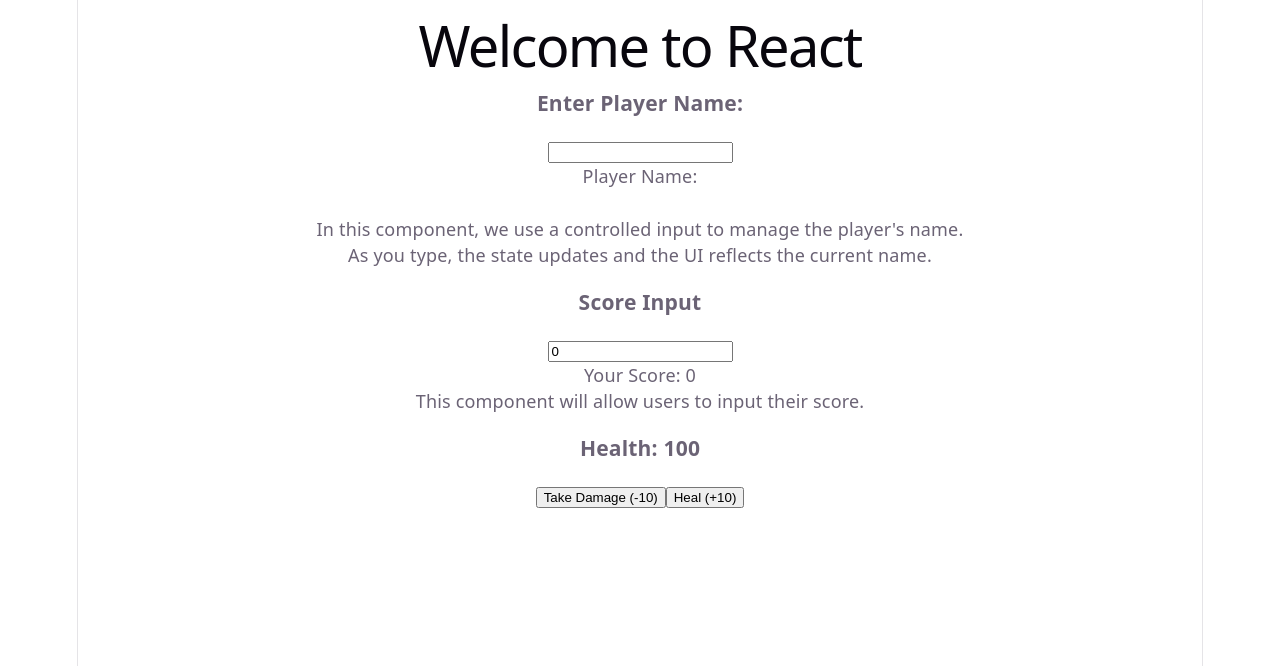
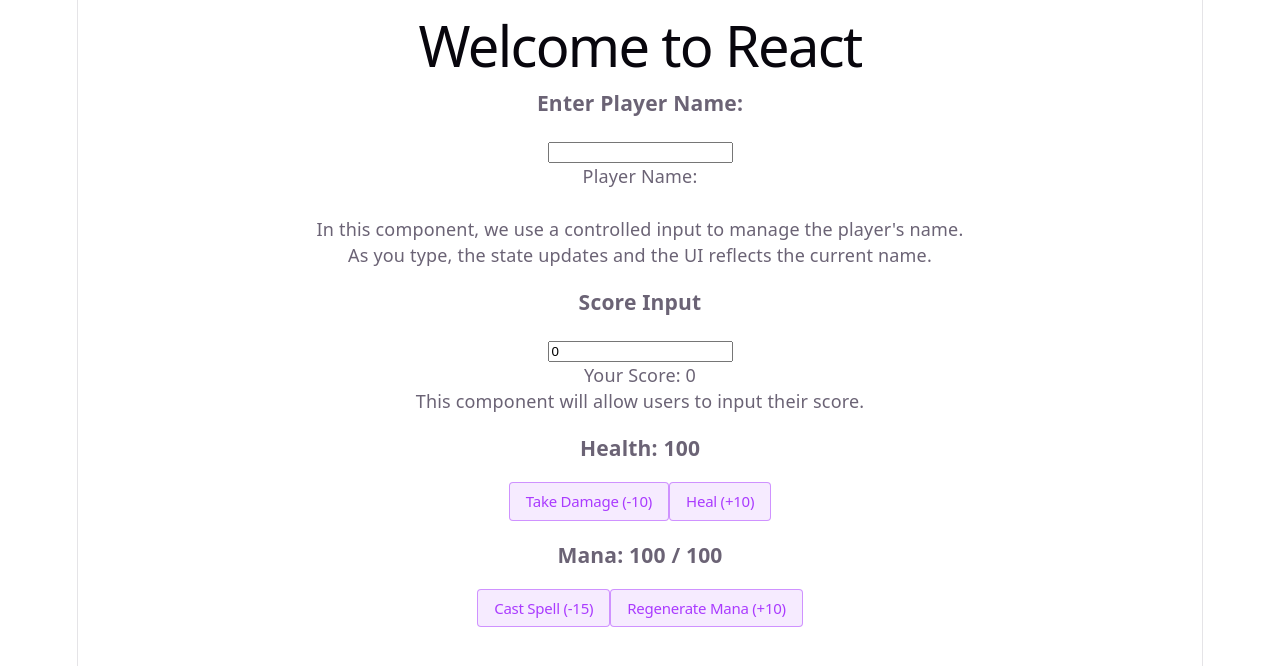
Before and after one commit to senoliss/react-ts-learn, a React (Vite) app: page / in a window 1280 px wide. Shown: the top 666 px of the page. Built offline with nearby package versions, Linux system fonts and the light colour scheme.

Commit message:
Finished lesson 4

```diff
--- a/src/App.tsx
+++ b/src/App.tsx
@@ -5,6 +5,7 @@
 import { PlayerNameInput } from './Lesson 3/PlayerNameInput';
 import { ScoreInput } from './Lesson 3/ScoreInput';
 import { HealthBar } from './Lesson 4/HealthBar';
+import { ManaBar } from './Lesson 4/ManaBar';
 
 function App() {
     return (
@@ -17,6 +18,7 @@
                 <PlayerNameInput />
                 <ScoreInput />
                 <HealthBar />
+                <ManaBar />
             </div>
     );
 }
--- a/src/Lesson 4/ManaBar.tsx
+++ b/src/Lesson 4/ManaBar.tsx
@@ -0,0 +1,17 @@
+import {useState} from 'react';
+
+/// a simple component to demonstrate a mana bar in React
+export function ManaBar() {
+    const [mana, setMana] = useState<number>(100);
+
+    const castSpell= () => setMana(m => Math.max(0, m - 15));
+    const regenerateMana = () => setMana(m => Math.min(100, m + 10));
+
+    return (
+        <div>
+            <h3>Mana: {mana} / 100</h3>
+            <button onClick={castSpell}>Cast Spell (-15)</button>
+            <button onClick={regenerateMana}>Regenerate Mana (+10)</button>
+        </div>
+    );
+}
--- a/src/index.css
+++ b/src/index.css
@@ -66,6 +66,28 @@
   margin: 0;
 }
 
+button {
+  font-family: var(--sans);
+  font-size: 15px;
+  line-height: 135%;
+  letter-spacing: -0.24px;
+  display: inline-flex;
+  align-items: center;
+  gap: 4px;
+  padding: 8px 16px;
+  border-radius: 4px;
+  color: var(--accent);
+  background: var(--accent-bg);
+  border: 1px solid var(--accent-border);
+  cursor: pointer;
+}
+button:hover {
+    background: var(--accent-border);
+  }
+  button:active {
+    background: var(--accent);
+}
+
 h1,
 h2 {
   font-family: var(--heading);
```
Also changed, not shown: src/Lesson 4/Tasks.txt.
